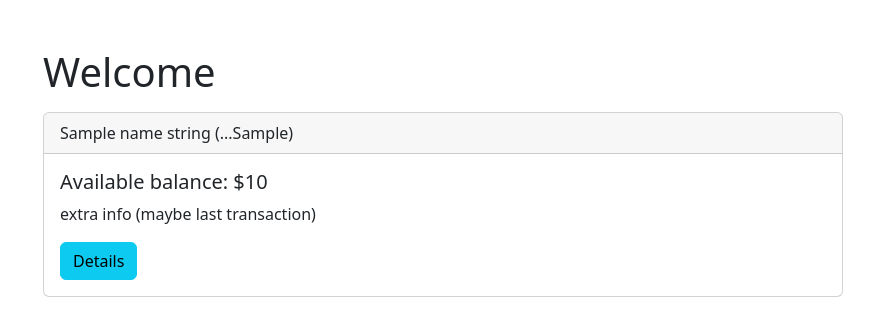
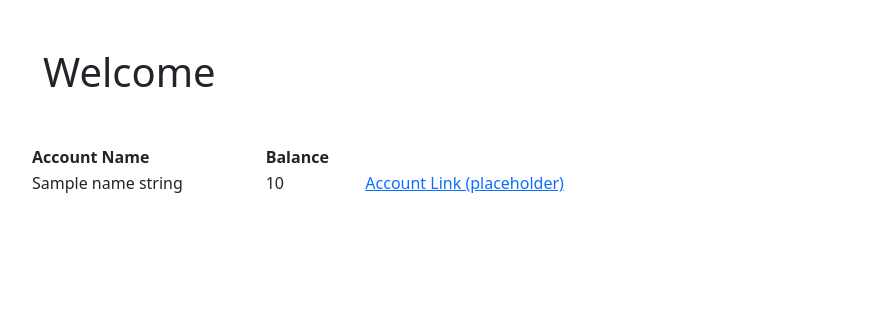
Before and after one commit to daniel19e/Banking-App-Project, a Flask app: template application/templates/index.html in a window 1280 px wide. Shown: the part 58-394 px from the top of the page, without its empty margins (289-1163 px from the left). Run offline with Flask 2, Linux system fonts and the light colour scheme; the template is opened without the code that fills it: most values are stand-ins (such as "Sample title", 1, 10 or a date in 2020).

Commit message:
Add files via upload

```diff
--- a/application/templates/index.html
+++ b/application/templates/index.html
@@ -6,9 +6,9 @@
 {% block main %}
 <div class="container mt-5 w-50">
     <h1> Welcome {{ user }}</h1>
-
+</div>
     <!-- Here we need to add information for all the bank accounts for the user i.e balance and link to account info -->
-<!-- <table style="width:50%" class="container mt-5 w-50">
+<table style="width:50%" class="container mt-5 w-50">
     <tr>
         <th>Account Name</th>
         <th>Balance</th>
@@ -21,18 +21,5 @@
         <td><a class="link-primary" href="/account?accNum={{ accountID[i] }}">Account Link (placeholder)</a></td>
     </tr>
     {% endfor %}
-</table> -->
-{% for i in length %}
-<div class="card mt-3" style="width:50rem">
-    <div class="card-header">
-      {{ nameStrings[i] }} (...{{ last_four_digits[i]}})
-    </div>
-    <div class="card-body">
-      <h5 class="card-title">Available balance: ${{ balanceStrings[i]}}</h5>
-      <p class="card-text"> extra info (maybe last transaction) </p>
-      <a href="/account?accNum={{ accountID[i] }}" class="btn btn-info">Details</a>
-    </div>
-  </div>
-  {% endfor %}
-</div>
+</table>
 {% endblock %}
```
